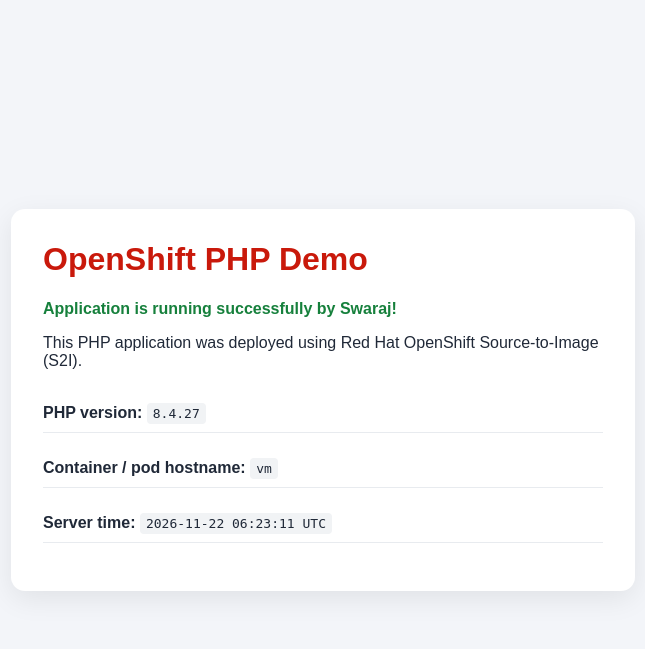
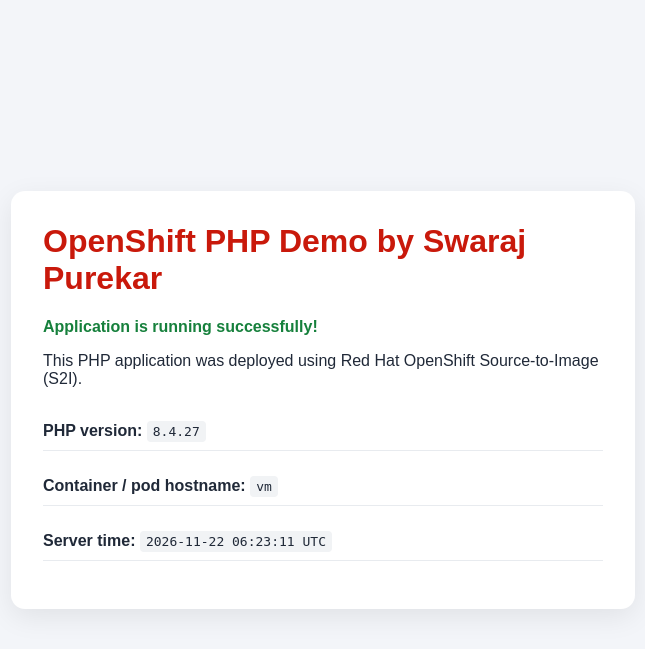
Before and after one commit to Swaraaz5/myphpapp-redhats2i, a PHP site: page / in a window 1280 px wide. Shown: the top 649 px of the page, without its empty margins (317-962 px from the left). Run offline with PHP 8.4, Linux system fonts and the light colour scheme.

Commit message:
Update index.php
Title change

```diff
--- a/index.php
+++ b/index.php
@@ -1,7 +1,7 @@
 <?php
 // Simple PHP application for Red Hat OpenShift Source-to-Image (S2I) hands-on.
 
-$appName = getenv('APP_NAME') ?: 'OpenShift PHP Demo';
+$appName = getenv('APP_NAME') ?: 'OpenShift PHP Demo by Swaraj Purekar';
 $hostname = gethostname() ?: 'Unknown';
 $phpVersion = PHP_VERSION;
 $serverTime = date('Y-m-d H:i:s T');
@@ -25,7 +25,7 @@ $serverTime = date('Y-m-d H:i:s T');
 <body>
     <main class="card">
         <h1><?= htmlspecialchars($appName, ENT_QUOTES, 'UTF-8') ?></h1>
-        <p class="status">Application is running successfully by Swaraj!</p>
+        <p class="status">Application is running successfully!</p>
         <p>This PHP application was deployed using Red Hat OpenShift Source-to-Image (S2I).</p>
         <section class="details">
             <p><strong>PHP version:</strong> <code><?= htmlspecialchars($phpVersion, ENT_QUOTES, 'UTF-8') ?></code></p>
```
